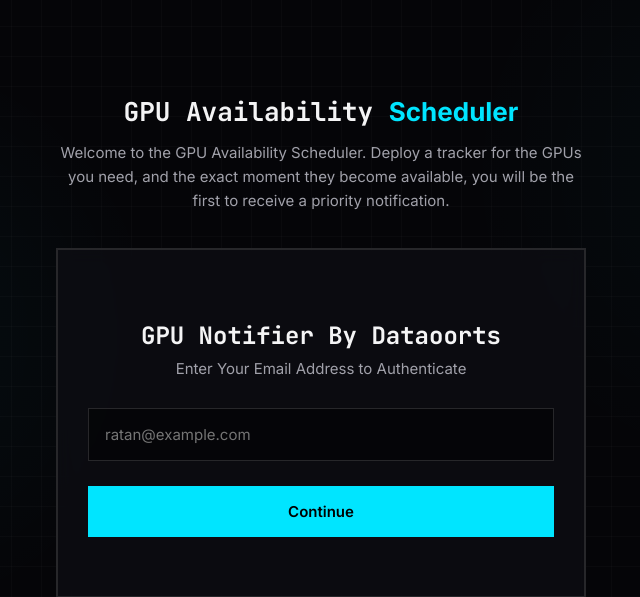
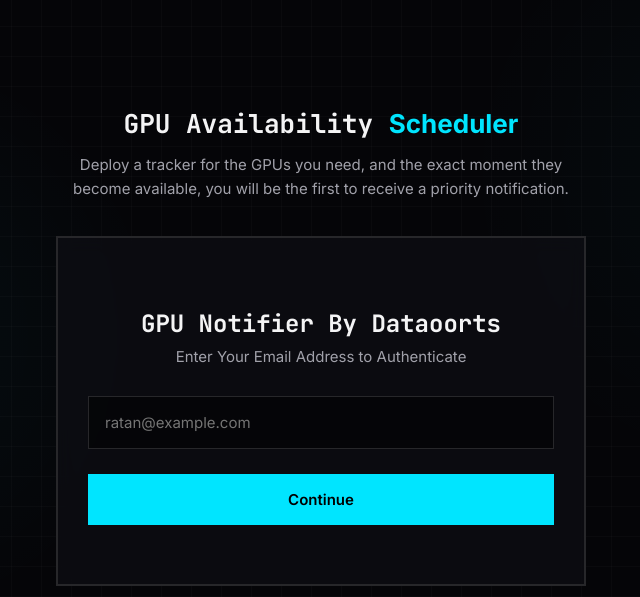
Before and after one commit to vishwarg007/notifier, a FastAPI app: page / in a window 1280 px wide. Shown: the part 64-661 px from the top of the page, without its empty margins (319-959 px from the left). Run offline with FastAPI, Linux system fonts and the light colour scheme; data that the repository does not hold is empty.

Commit message:
Update index.html

```diff
--- a/templates/index.html
+++ b/templates/index.html
@@ -377,7 +377,7 @@
             <div class="login-wrapper">
                 <div class="intro-wrapper">
                     <div class="intro-title">GPU Availability <span>Scheduler</span></div>
-                    <div class="intro-desc">Welcome to the GPU Availability Scheduler. Deploy a tracker for the GPUs you need, and the exact moment they become available, you will be the first to receive a priority notification.</div>
+                    <div class="intro-desc">Deploy a tracker for the GPUs you need, and the exact moment they become available, you will be the first to receive a priority notification.</div>
                 </div>
                 <div class="login-card">
                     <h2>GPU Notifier By Dataoorts</h2>
```
